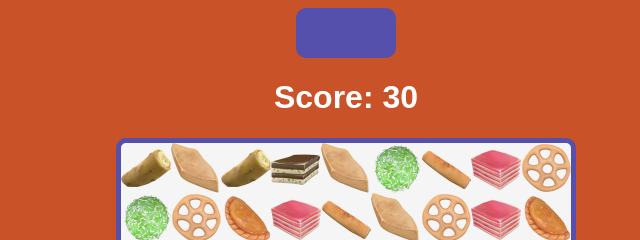
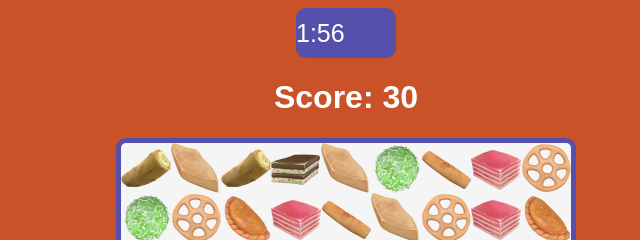
Before and after one commit to izzureen/kuihnsnacks-crush, a plain HTML site: page index.html in a window 1280 px wide. Shown: the top 240 px of the page, 294-934 px from the left. Drawn offline with Linux system fonts and the light colour scheme.

Commit message:
countdown works

```diff
--- a/index.html
+++ b/index.html
@@ -10,7 +10,7 @@
 
   <body>
   <div id="countdown-container" >
-    <p id="countdown"></p>
+    <p id="countdown">2:00</p>
   </div>
   <h1>Score: <span id="score">0</span></h1>
 
--- a/kueh.js
+++ b/kueh.js
@@ -7,16 +7,25 @@ var score = 0;
 var currentTile;
 var otherTile;
 
-const startingMinutes = 2;
-let time = startingMinutes*60;
-
-const countdownEl = document.getElementById('countdown');
-
 
 
 window.onload = function() {
+  const startingMinutes = 2;
+  let time = startingMinutes*60;
+
+  const countdownEl = document.getElementById('countdown');
+
+  function updateCountdown(){
+    const minutes = Math.floor(time/60); //use floor to retrieve the lowest no
+    let seconds = time % 60;
+
+    seconds = seconds < 10? '0'+ seconds:seconds;
+    countdownEl.innerHTML = `${minutes}:${seconds}`;
+    time--;
+  }
+
   startGame();
-  setInterval(updateCountdown,1000);
+  window.setInterval(updateCountdown,1000);
   //1/10th of a second
   window.setInterval(function(){
     crushKueh();
@@ -27,15 +36,6 @@ window.onload = function() {
 
 
 
-
-function updateCountdown(){
-  const minutes = Math.floor(time/60); //use floor to retrieve the lowest no
-  let seconds = time % 60;
-
-  seconds = seconds < 10? '0'+ seconds:seconds;
-  countdownEl.innerHTML = `${minutes}:${seconds}`;
-  time--;
-}
 
 function randomKueh() {
   return kueh[Math.floor(Math.random() * kueh.length)]; //0 - 5.99
```
